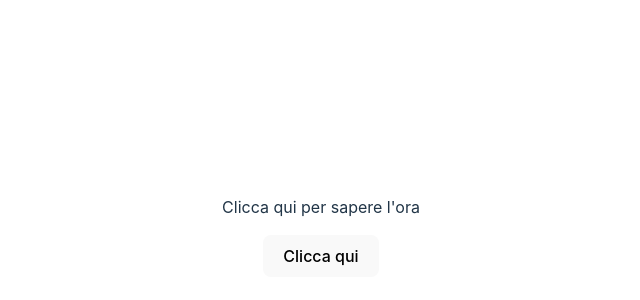
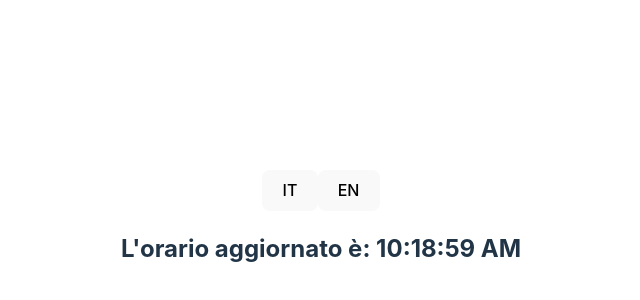
Before and after one commit to lucaprogrammer25/React-repo, a React (Vite) app: page / in a window 1280 px wide. Shown: the part 172-472 px from the top of the page, without its empty margins (319-959 px from the left). Built offline with nearby package versions, Linux system fonts and the light colour scheme.

Commit message:
esercizio-70

```diff
--- a/src/App.jsx
+++ b/src/App.jsx
@@ -1,18 +1,23 @@
+import { useState } from "react";
 import "./App.css";
-import AlertClock from "./AlertClock";
+import Clock from "./Clock";
+import { LanguageContext } from "./LanguageContext";
 
 function App() {
+  const [language, setLanguage] = useState("it");
 
-  const handleButtonClick = () => {
-    const now = new Date();
-
-    alert(`Sono le ${now.toLocaleTimeString()}`);
+  const handleSetLanguage = (newLanguage) => {
+    setLanguage(newLanguage);
   };
 
   return (
-    <>
-      <AlertClock onClickHours={handleButtonClick} />
-    </>
+    <div>
+      <button onClick={() => handleSetLanguage("it")}>IT</button>
+      <button onClick={() => handleSetLanguage("en")}>EN</button>
+      <LanguageContext.Provider value={language}>
+        <Clock />
+      </LanguageContext.Provider>
+    </div>
   );
 }
 
--- /dev/null
+++ b/src/Clock.jsx
@@ -0,0 +1,25 @@
+import { useState, useEffect, useContext } from "react";
+import { LanguageContext } from "./LanguageContext";
+
+const Clock = () => {
+  const [date, setDate] = useState(new Date());
+
+  const language = useContext(LanguageContext);
+
+  useEffect(() => {
+    setInterval(() => {
+      setDate(new Date());
+    }, 1000);
+  }, []);
+
+  return (
+    <>
+      <h2>
+        {language === "en" ? "the updated time is:" : "L'orario aggiornato è:"}{" "}
+        {date.toLocaleTimeString()}
+      </h2>
+    </>
+  );
+};
+
+export default Clock;
--- /dev/null
+++ b/src/LanguageContext.jsx
@@ -0,0 +1,3 @@
+import { createContext } from "react";
+
+export const LanguageContext = createContext("en");
```
